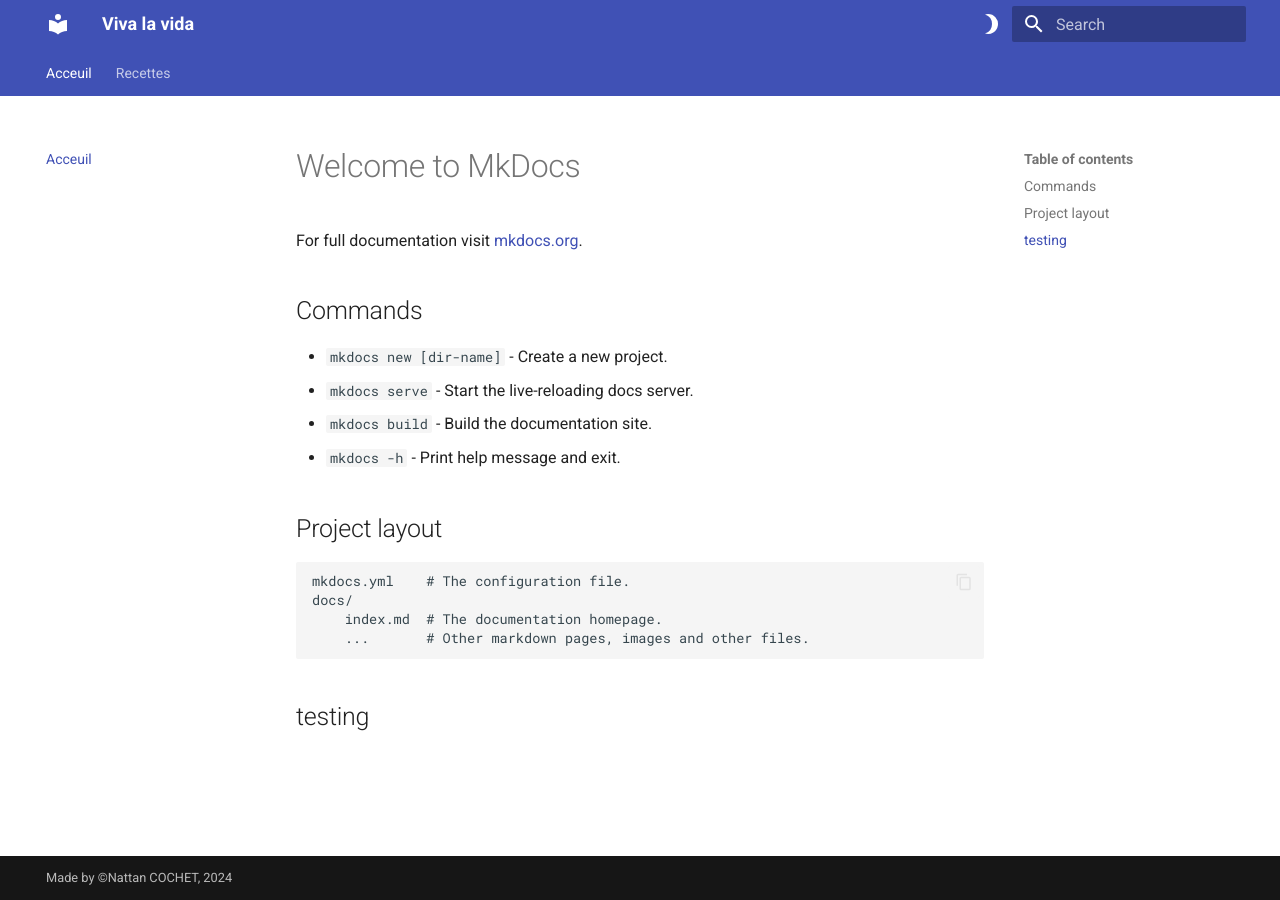
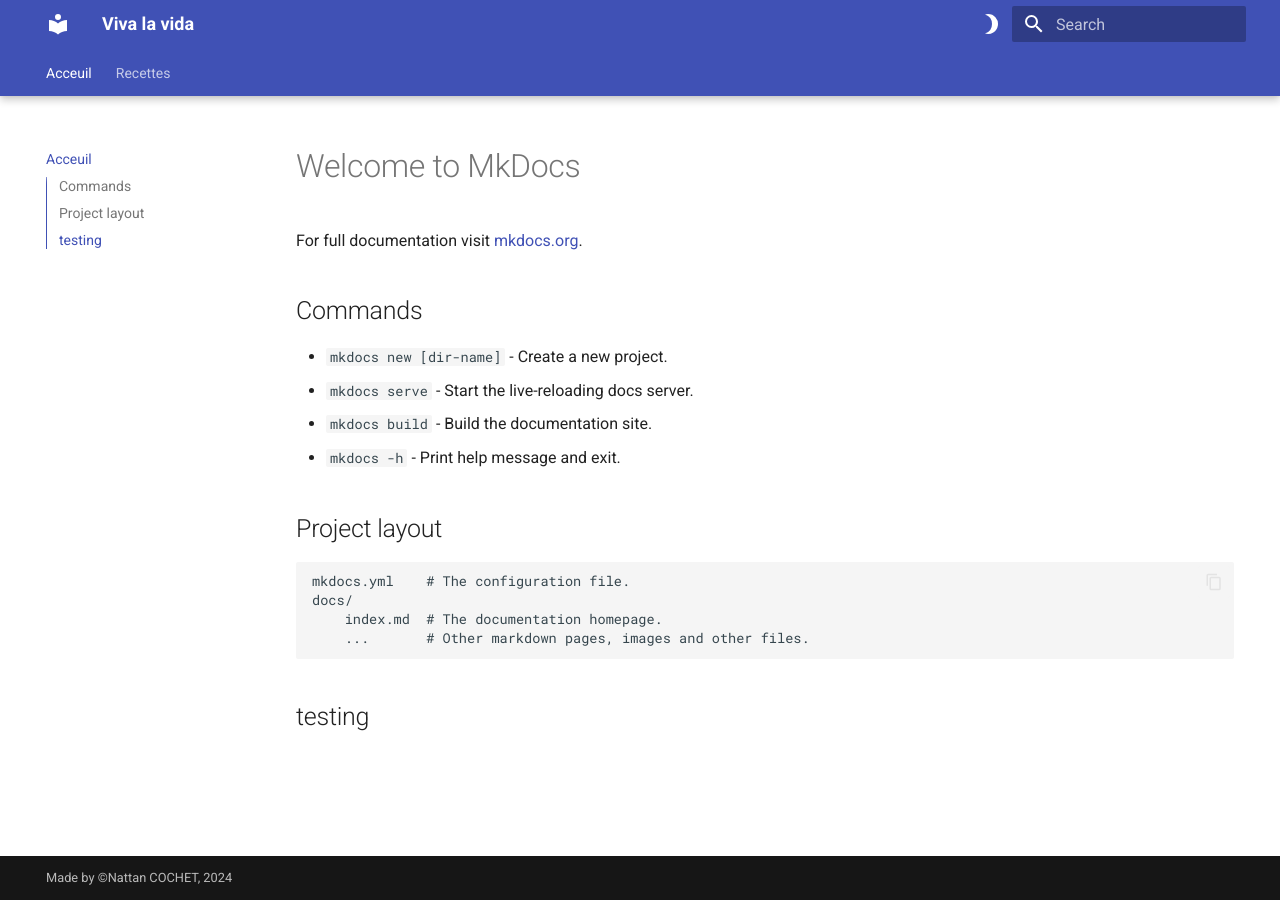
Before and after one commit to Raphie10/mkdocstest, an MkDocs documentation site: the page built from docs/index.md, in a window 1280 px wide. Built offline with MkDocs 1.6.1 and Material for MkDocs 9.7.7, drawn with Linux system fonts in a browser that asks for light colours.

Commit message:
readded commented features

```diff
--- a/mkdocs.yml
+++ b/mkdocs.yml
@@ -10,27 +10,27 @@
     - content.tabs.link
     - content.code.copy
     - content.code.annotate
-    # - announce.dismiss
-    # - content.action.edit
-    # - content.action.view
-    # - content.code.select
-    # - content.footnote.tooltips
-    # - content.tabs.link
-    # - content.tooltips
-    # - header.autohide
-    # - navigation.expand
-    # - navigation.footer
-    # - navigation.indexes
-    # - navigation.instant
-    # - navigation.instant.prefetch
-    # - navigation.instant.progress
-    # - navigation.prune
-    # - navigation.tabs.sticky
-    # - navigation.top
-    # - navigation.tracking
-    # - search.share
-    # - toc.follow
-    # - toc.integrate
+    - announce.dismiss
+    - content.action.edit
+    - content.action.view
+    - content.code.select
+    - content.footnote.tooltips
+    - content.tabs.link
+    - content.tooltips
+    - header.autohide
+    - navigation.expand
+    - navigation.footer
+    - navigation.indexes
+    - navigation.instant
+    - navigation.instant.prefetch
+    - navigation.instant.progress
+    - navigation.prune
+    - navigation.tabs.sticky
+    - navigation.top
+    - navigation.tracking
+    - search.share
+    - toc.follow
+    - toc.integrate
 
   language: en
   palette:
```
